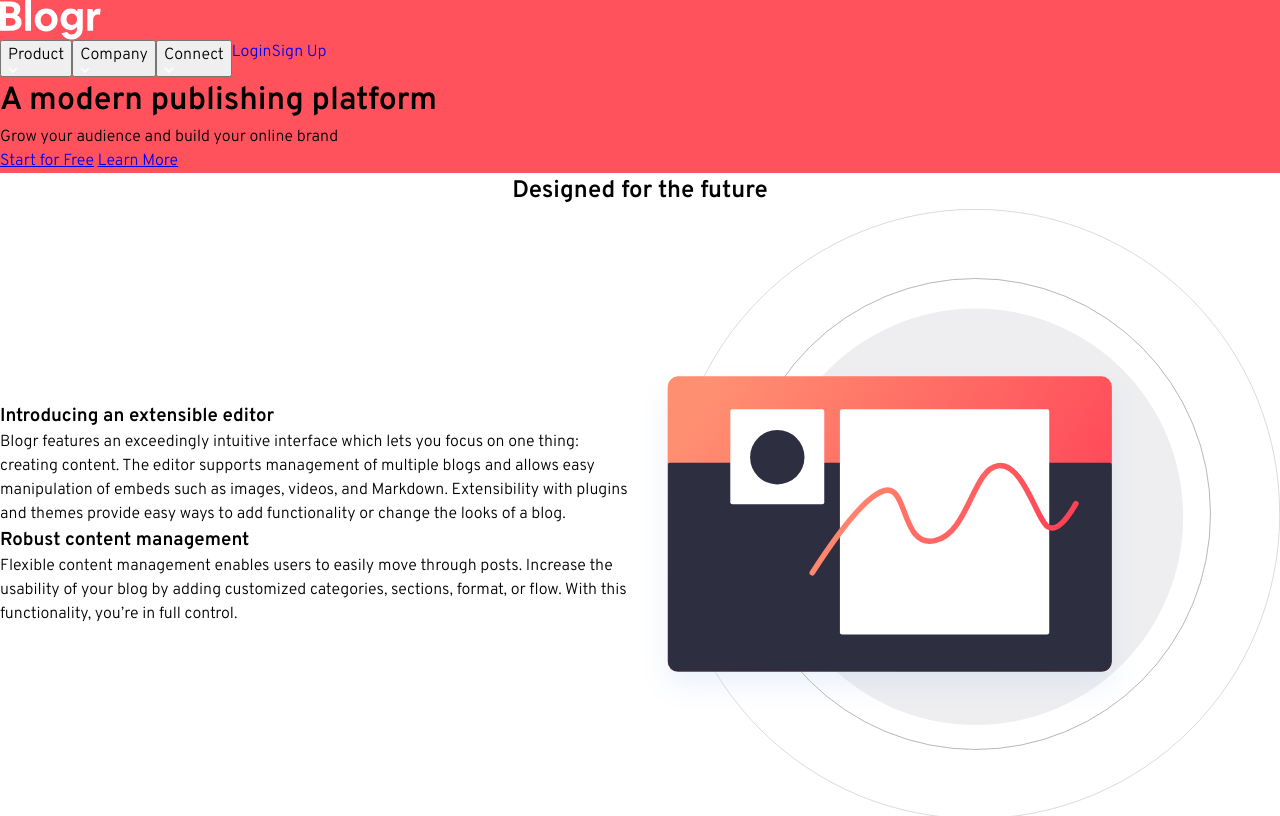
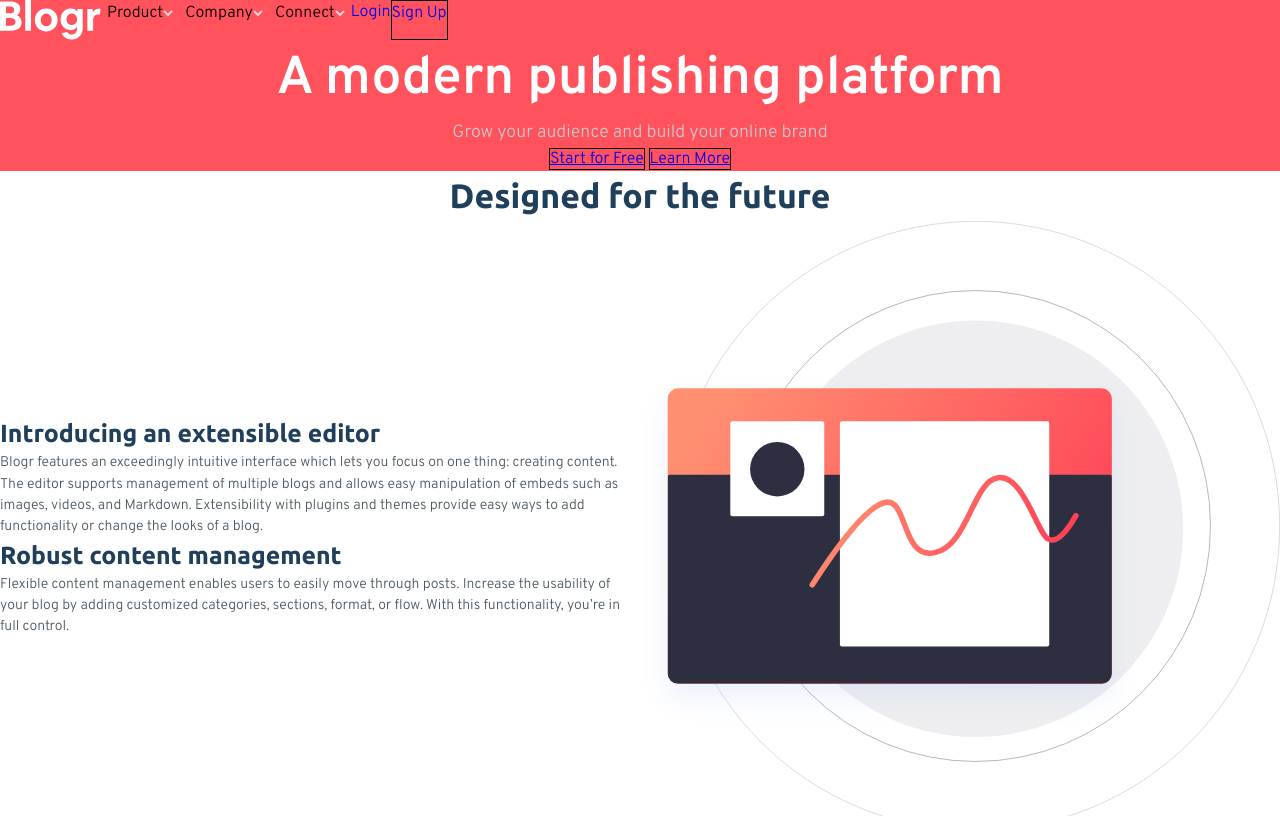
Before and after one commit to elisavet12/blogr-landing-page-main, a plain HTML site: page index.html in a window 1280 px wide. Shown: the top 816 px of the page. Drawn offline with Linux system fonts and the light colour scheme.

Commit message:
to be continued..

```diff
--- a/index.html
+++ b/index.html
@@ -39,7 +39,8 @@
           <img src="./images/logo.svg" alt="logo" class="logo" />
         </a>
         <nav class="nav nav--main">
-          <button class="nav__link">
+          <div class="nav--main-btns">
+            <button class="nav__link nav__link-btn">
               <span
                 >Product
                 <img
@@ -66,7 +67,8 @@
                 </li>
               </ul>
             </button>
-          <button class="nav__link">
+
+            <button class="nav__link nav__link-btn">
               <span
                 >Company
                 <img
@@ -90,7 +92,7 @@
                 </li>
               </ul>
             </button>
-          <button class="nav__link">
+            <button class="nav__link nav__link-btn">
               <span
                 >Connect
                 <img
@@ -111,8 +113,19 @@
                 </li>
               </ul>
             </button>
-          <a href="#" class="nav__link">Login</a>
-          <a href="#" class="nav__link">Sign Up</a>
+          </div>
+          <div class="nav__link-actions">
+            <a
+              href="#"
+              class="nav__link nav__link-action nav__link-action-login"
+              >Login</a
+            >
+            <a
+              href="#"
+              class="nav__link nav__link-action nav__link-action-signup"
+              >Sign Up</a
+            >
+          </div>
           <button class="close" title="close menu">
             <img
               src="./images/icon-close.svg"
--- a/style.css
+++ b/style.css
@@ -38,8 +38,13 @@
 .editor--info-item {
 }
 .editor--info-item-excerpt {
+  font-size: 0.88rem;
+  color: var(--Very-dark-grayish-blue);
 }
 .editor--info-item-title {
+  font-family: "Ubuntu", sans-serif;
+  font-size: 1.55rem;
+  color: var(--Very-dark-blue);
 }
 .editor--photo {
 }
@@ -93,22 +98,29 @@
   flex-direction: column;
 }
 .header--excerpt {
+  font-size: 1.11rem;
+  color: var(--Grayish-blue);
 }
 .header--title {
+  font-size: 3.33rem;
+  color: var(--White);
 }
 .header__main {
 }
 .header__main-info {
+  text-align: center;
 }
 .header__main-info--links {
 }
 .header__main-link {
+  border: 1px black solid;
 }
 .header__main-link-learn {
 }
 .header__main-link-start {
 }
 .header__nav {
+  display: flex;
 }
 .homelink {
 }
@@ -137,10 +149,17 @@
 .main__info {
 }
 .main__info-title {
+  font-family: "Ubuntu", sans-serif;
+  font-size: 2.11rem;
+  color: var(--Very-dark-blue);
 }
 .nav {
 }
 .nav--main {
+  display: flex;
+}
+
+.nav--main-btns {
   display: flex;
 }
 .nav__link {
@@ -148,6 +167,26 @@
   display: flex;
   /* flex-direction: column;
   align-items: center; */
+  border: none;
+  background: none;
+}
+
+.nav__link-btn {
+  display: flex;
+}
+
+.nav__link-actions {
+  display: flex;
+}
+
+.nav__link-action {
+}
+
+.nav__link-action-signup {
+  border: 1px black solid;
+}
+
+.nav__link-action-login {
 }
 
 .nav__link:hover .submenu,
@@ -158,8 +197,14 @@
 .phones--info-item {
 }
 .phones--info-item-excerpt {
+  font-size: 1.15rem;
+  color: var(--White);
+  font-weight: 300;
 }
 .phones--info-item-title {
+  font-size: 2.22rem;
+  color: var(--White);
+  font-weight: 600;
 }
 .phones--info-photo {
 }
@@ -174,8 +219,7 @@
   grid-template-columns: repeat(2, 1fr);
   justify-items: center;
   align-items: center;
-  background-image: url(./images/bg-pattern-circles.svg);
-  background-repeat: no-repeat;
+
   /* background: linear-gradient(
     to right,
     var(--Very-dark-gray-blue),
@@ -187,6 +231,9 @@
   grid-template-columns: repeat(2, 1fr);
   align-items: center;
   justify-items: center;
+  background-image: url(./images/bg-pattern-circles.svg);
+  background-repeat: no-repeat;
+  background-color: var(--Very-dark-gray-blue);
 }
 .submenu {
   display: none;
@@ -205,6 +252,11 @@
 
 .submenu__link:hover {
   /* opacity: 1; */
+}
+
+span {
+  display: flex;
+  align-items: center;
 }
 
 @media (max-width: 950px) {
```
Lines whose indentation alone changed are shown as unchanged.
